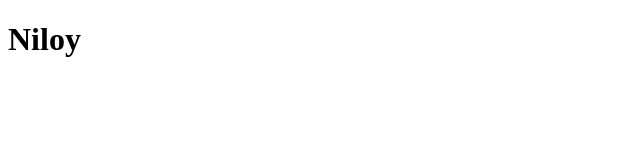
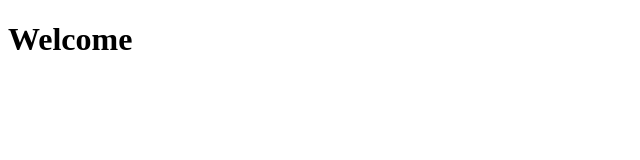
Before and after one commit to Niloy2403/My-Second-Website, a plain HTML site: page index.html in a window 1280 px wide. Shown: the whole page, without its empty margins (0-640 px from the left). Drawn offline with Linux system fonts and the light colour scheme.

Commit message:
second edit

```diff
--- a/index.html
+++ b/index.html
@@ -6,6 +6,6 @@
     <title>Second Assignment By Niloy</title>
 </head>
 <body>
-    <h1>Niloy</h1>
+    <h1>Welcome</h1>
 </body>
 </html>
```
